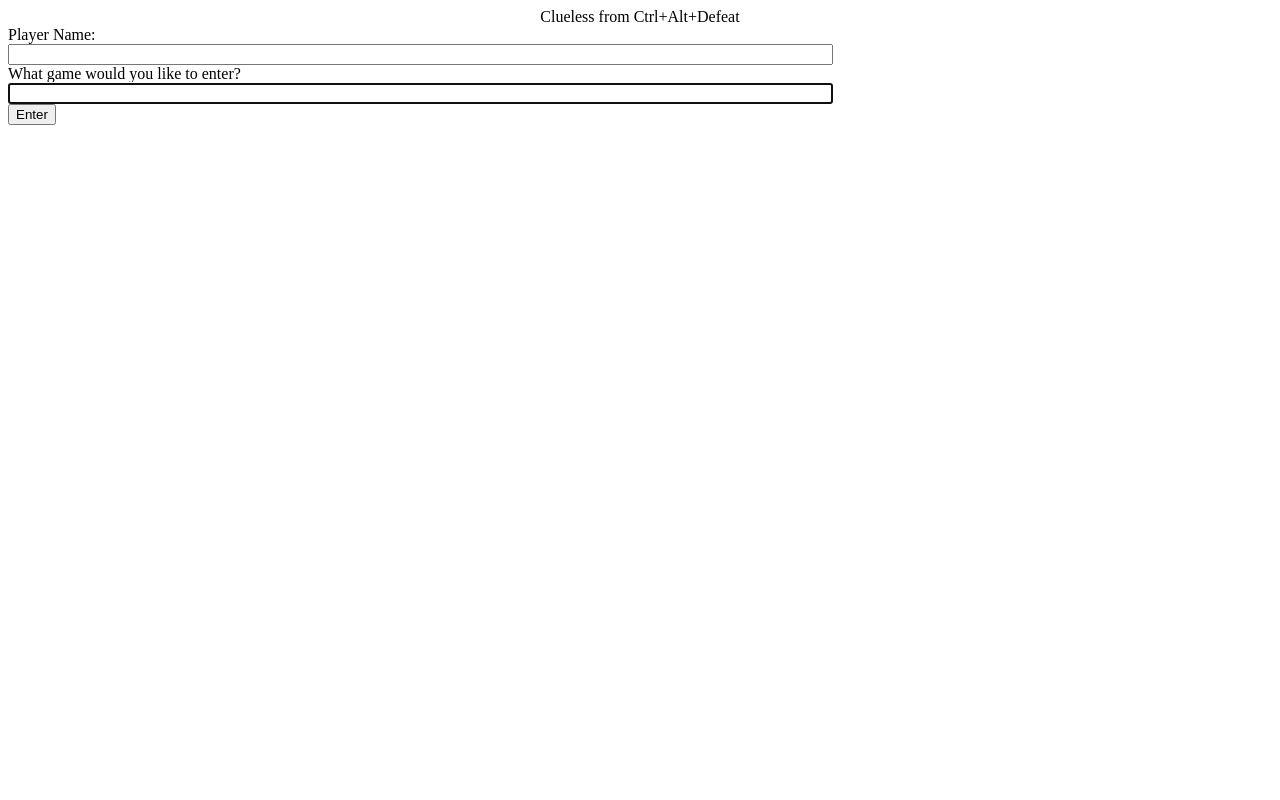
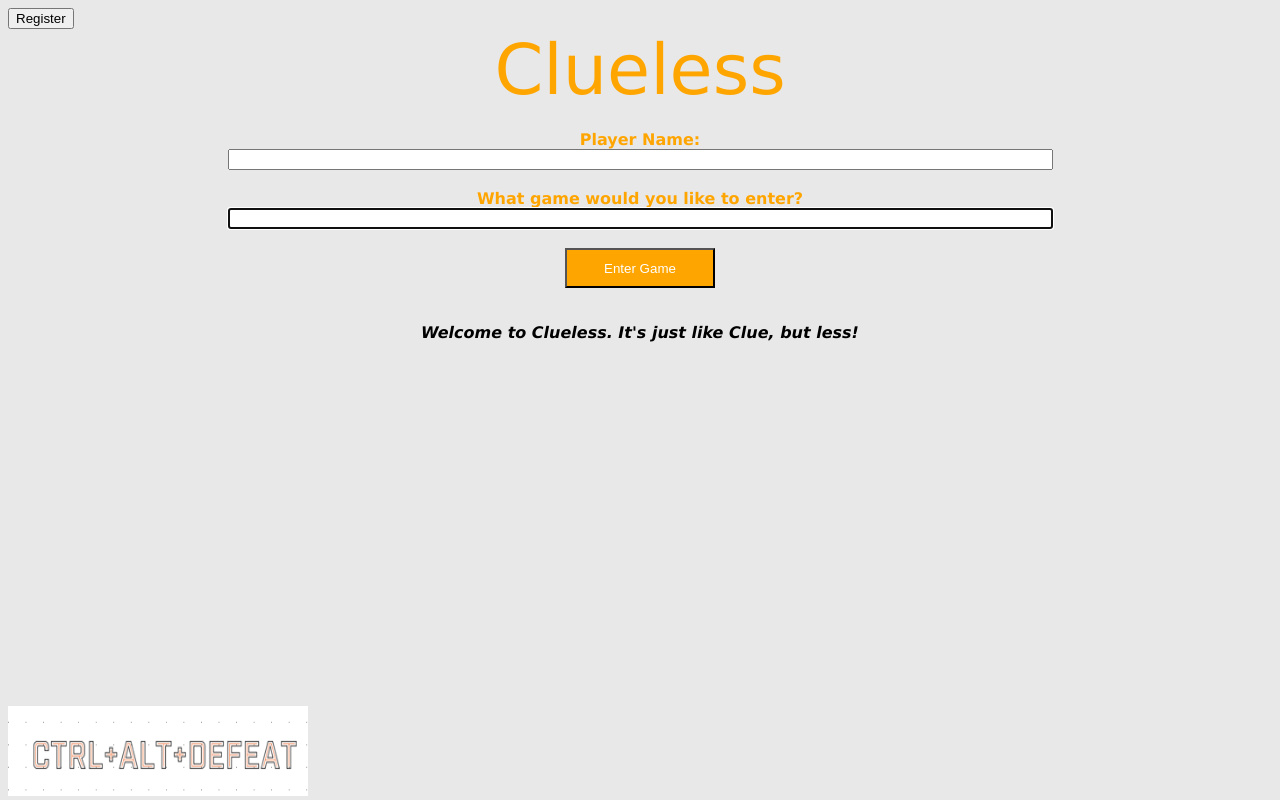
Before and after one commit to king-cheung-jhu/cad, a Django app: page /chat/ in a window 1280 px wide. Run offline with Django 3.2, Linux system fonts and the light colour scheme.

Commit message:
login page

```diff
--- a/templates/chat/index.html
+++ b/templates/chat/index.html
@@ -5,13 +5,45 @@
     <meta charset="utf-8"/>
     <title>Chat Rooms</title>
 </head>
-<body>
-  <center>Clueless from Ctrl+Alt+Defeat</center>
-    Player Name:<br/>
+<style>
+  body {
+    color: white;
+    font-family: verdana;
+    background-color:#E8E8E8;
+    <!--background-image:url("question.jpg"); -->
+    background-repeat: no-repeat;
+    background-position: auto;
+    background-size: 150px 150px;
+    background-repeat: no-repeat;
+
+
+
+
+  }
+</style>
+<header>
+  <button onclick="window.location.href='register.html';">Register</button>
+  <center style="font-size: 70px; color: orange">Clueless</center>
+  <br>
+</header>
+<body style="color:orange">
+
+
+
+    <center>
+    <b>Player Name:</b><br/>
     <input id="player-name-input" type="text" size="100"/><br/>
-    What game would you like to enter?<br/>
+    <br>
+    <b>What game would you like to enter?<b><br/>
     <input id="room-name-input" type="text" size="100"/><br/>
-    <input id="login-submit" type="button" value="Enter"/>
+    <br>
+    <input id="login-submit" type="button" style ="background-color:orange;color:white;width:150px;height:40px;"value="Enter Game"/>
+    <br>
+    <br>
+    <p style="color:black">
+      <i>Welcome to Clueless. It's just like Clue, but less!<i>
+    </p>
+  </center>
     <!-- Choose your charactor:<br/>
     <select>
       <option value="colonelmustard">Colonel Mustard</option>
@@ -22,6 +54,17 @@
       <option value="mrswhite">Mrs White</option>
     </select> -->
 </body>
+<footer>
+    <style>
+      #footer{
+        position: absolute;
+        bottom: 0;
+      }
+    </style>
+    <div id="footer">
+    <img src= "logo.jpg" alt="ctrl alt defeat logo" width="300" height="90">
+  </div>
+</footer>
 <script>
     var username = {{username}};
     document.querySelector('#room-name-input').focus();
```
Also changed, not shown: templates/chat/register.html (added, +33 -0 lines), templates/chat/logo.jpg (added), 3 other files.
